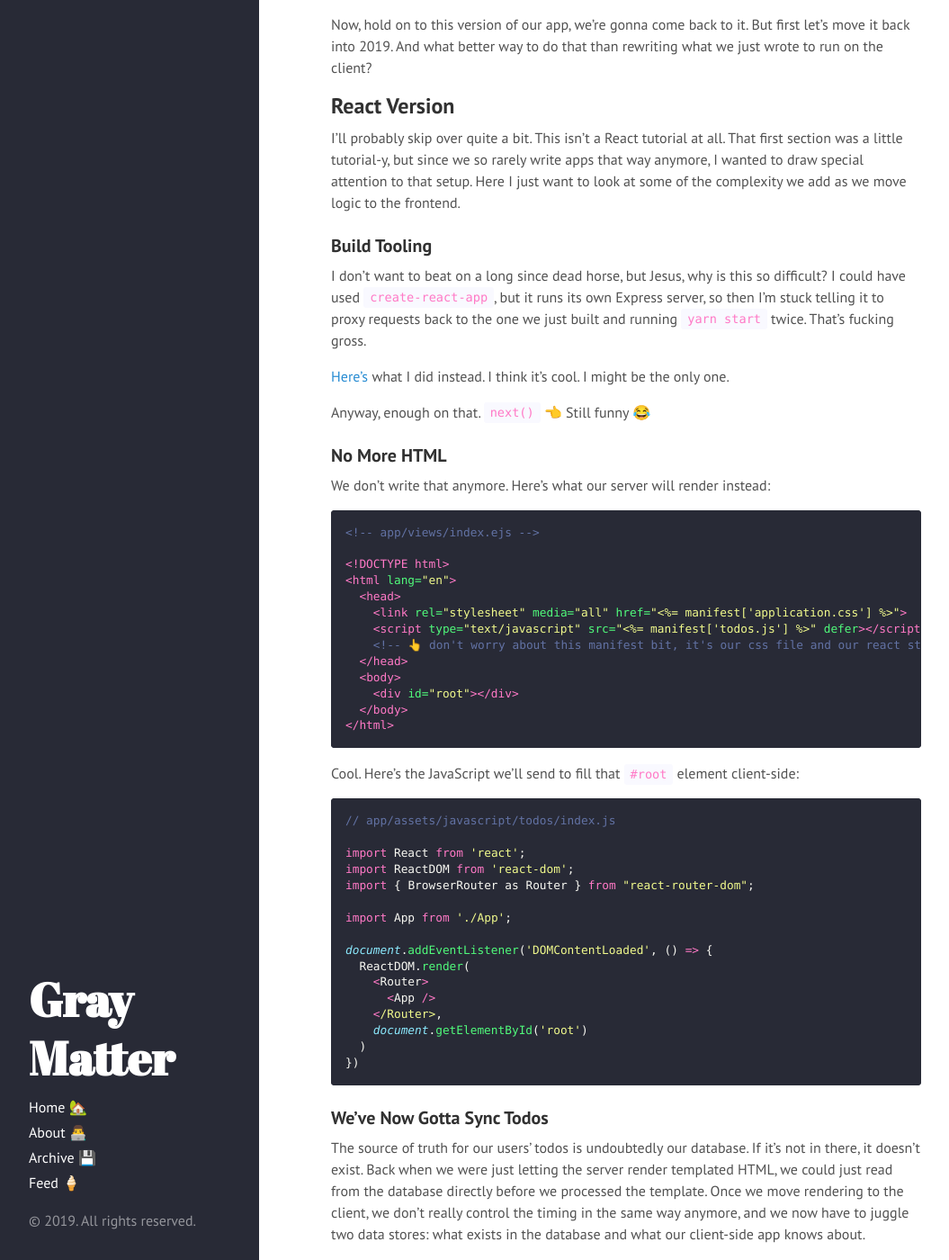
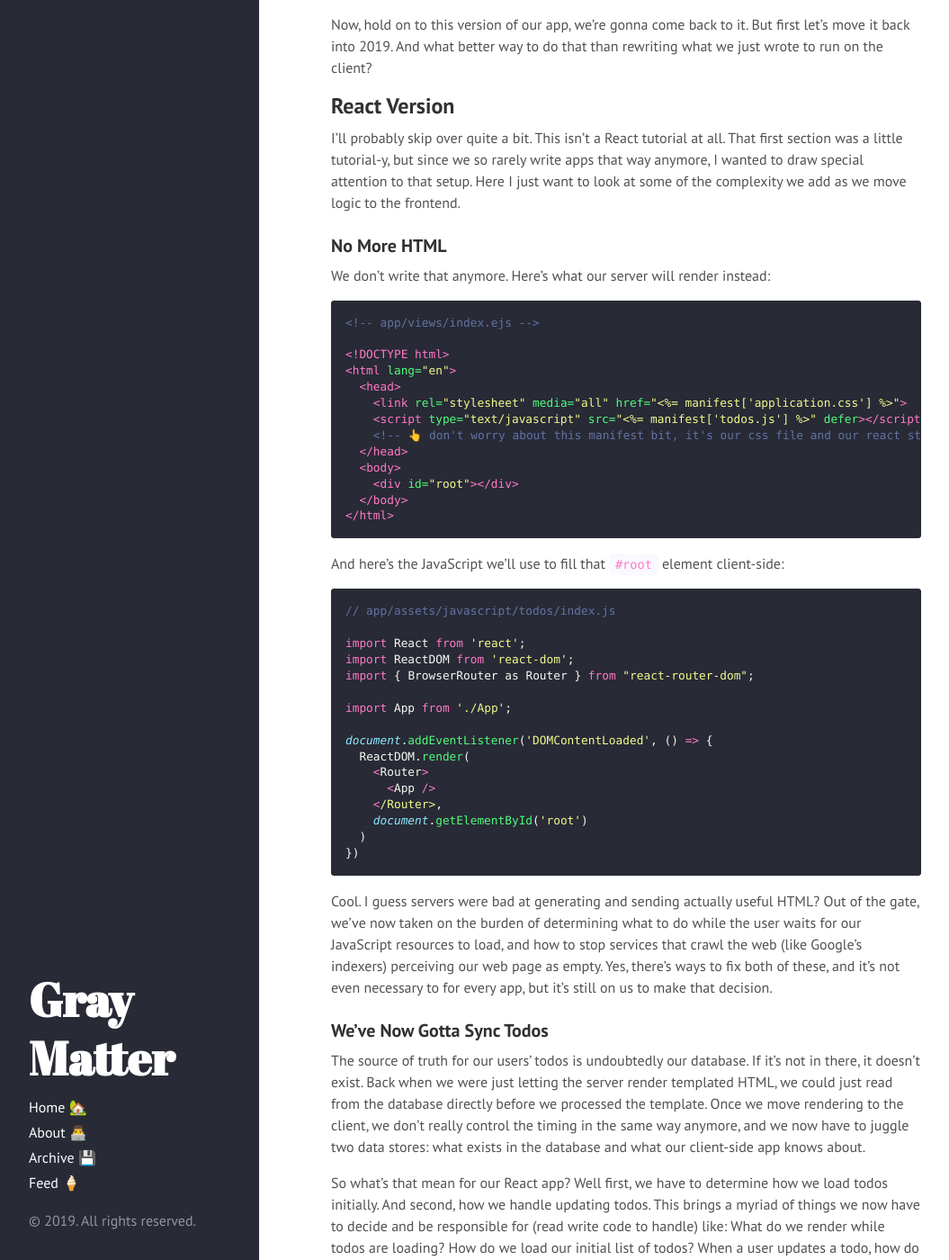
Before and after one commit to gkemmey/gray_matter, a Jekyll site: the page built from _posts/2019-03-11-making-a-case-for-turbolinks.md, in a window 1280 px wide and 1400 px high, scrolled down 15361 px. Shown: the whole window at 90% size, without its empty margins (0-1055 px from the left). Built offline with Jekyll 4.4.1, drawn with Linux system fonts in a browser that asks for light colours; comment, search, counter and statistics services are not loaded; some of the changed text lies outside the part shown.

Commit message:
edits post: making a (long-winded) case for turbolinks

````diff
--- a/_posts/2019-03-11-making-a-case-for-turbolinks.md
+++ b/_posts/2019-03-11-making-a-case-for-turbolinks.md
@@ -667,14 +667,6 @@
 
 I'll probably skip over quite a bit. This isn't a React tutorial at all. That first section was a little tutorial-y, but since we so rarely write apps that way anymore, I wanted to draw special attention to that setup. Here I just want to look at some of the complexity we add as we move logic to the frontend.
 
-### Build Tooling
-
-I don't want to beat on a long since dead horse, but Jesus, why is this so difficult? I could have used `create-react-app`, but it runs its own Express server, so then I'm stuck telling it to proxy requests back to the one we just built and running `yarn start` twice. That's fucking gross.
-
-[Here's](https://github.com/gkemmey/todomvc_express_and_ejs/blob/with-react-using-webpacker/Rakefile) what I did instead. I think it's cool. I might be the only one.
-
-Anyway, enough on that. `next()` 👈 Still funny 😂
-
 ### No More HTML
 
 We don't write that anymore. Here's what our server will render instead:
@@ -695,7 +687,7 @@
 </html>
 ```
 
-Cool. Here's the JavaScript we'll send to fill that `#root` element client-side:
+And here's the JavaScript we'll use to fill that `#root` element client-side:
 
 ```js
 // app/assets/javascript/todos/index.js
@@ -715,6 +707,8 @@
   )
 })
 ```
+
+Cool. I guess servers were bad at generating and sending actually useful HTML? Out of the gate, we've now taken on the burden of determining what to do while the user waits for our JavaScript resources to load, and how to stop services that crawl the web (like Google's indexers) perceiving our web page as empty. Yes, there's ways to fix both of these, and it's not even necessary to for every app, but it's still on us to make that decision.
 
 ### We've Now Gotta Sync Todos
 
@@ -829,7 +823,9 @@
 }
 ```
 
-Not too horrid. Actually, a lot like what we had to do in our template before. And for the `Todo` component, let's take it in pieces. First the setup:
+Not too horrid. Actually, a lot like what we had to do in our template before. Just without HTML, and with this other maybe-right-if-we-kept-our-two-client-and-server-versions-in-sync collection of todos... 😬
+
+And for the `Todo` component, let's take it in pieces. First the setup:
 
 ```js
 const Todo = ({ id, title, completed, refresh }) => {
@@ -848,7 +844,7 @@
 }
 ```
 
-Each `Todo` tracks two items of state 1) whether it's being edited and 2) what the new title is. I hate the `newTitle` bit, again we gotta take over something the browser _used to do for us_ -- managing the value currently in an input. This pattern is just something we have to do in React. And it's definitely not simpler than what we had before. In fact, React is patently bad at handling forms.
+Each `Todo` tracks two items of state 1) whether it's being edited and 2) what the new title is. I hate the `newTitle` bit. Again, we gotta take over something the browser _used to do for us_ -- managing the value currently in an input. This pattern is just something we have to do in React. And it's definitely not simpler than what we had before. In fact, React is patently bad at handling forms.
 
 But in fairness, juggling our "currently being edited" state got better. Let's add the JSX:
 
@@ -898,6 +894,14 @@
 Or really, more components and more state, it's just stored in the address bar now. Again, I'm largely gonna skip over this, but I just wanna call out this is yet another thing the browser used to handle for us. We're now responsible for keeping the address bar in sync with the state of our app. How? Well first we give that state to our `App` with the `<Route>` component. And then we use these special `Link` components [here](https://github.com/gkemmey/todomvc_express_and_ejs/blob/with-react-using-webpacker/app/assets/javascript/todos/App.js#L153-L167) to tell the address bar and our app "Hey, update _as if_ someone had followed this link".
 
 So is all that React stuff better than what we had before? Well, it's definitely not simpler. But it does prevent us from having to do full round-trips to the server, and that will always be quicker. But it's not the only way to accomplish such a thing...
+
+### Build Tooling
+
+I don't want to beat on a long since dead horse, but Jesus, why is this so difficult? I could have used `create-react-app`, but it runs its own Express server, so then I'm stuck telling it to proxy requests back to the one we just built and running `yarn start` twice. That's fucking gross.
+
+[Here's](https://github.com/gkemmey/todomvc_express_and_ejs/blob/with-react-using-webpacker/Rakefile) what I did instead. I think it's cool. I might be the only one.
+
+Anyway, enough on that.
 
 ## Turbolinks
 
@@ -1019,7 +1023,11 @@
 
 Perhaps more importantly than the amount of code it took, is how neatly this fits into our paradigm of writing web apps from 2008. It's nearly seamless! And for that, we've eliminated a large swath of problems we would have to take on using React. There's no exchanging data. No syncing two versions of truth. No asynchronous SPA framework to deal with. No countless other React-related problems and complexities we take on once we commit to that ecosystem.
 
-Also, the way Turbolinks replaces our whole `<body>` allow us to just focus on our initial rendering. Right, it's still _just_ the `index.ejs` file. We never have to worry about updating individual sections, which we saw a little bit of when we had to undo the state of our todo that was toggled for editing. We just always throw away what we have and re-render everything -- the whole `index.ejs` file.
+Also, the way Turbolinks replaces our whole `<body>` allows us to just focus on our initial rendering. Right, it's still _just_ the `index.ejs` file. We never have to worry about updating individual sections, which we saw a little bit of when we had to undo the state of our todo that was toggled for editing. We just always throw away what we have and re-render everything -- the whole `index.ejs` file.
+
+Are there downsides to Turbolinks? Certainly. We do have to be a [little more structured](https://github.com/turbolinks/turbolinks#making-transformations-idempotent) when we write frontend JavaScript that transforms our HTML. And replacing the entire `<body>` won't always be the most performant way to have done something. There will be times React would be faster. But that's fair. Like we said before, simplicity almost always comes at the cost of some speed.
+
+At the end of the day, Turbolinks is a great way to get (most of) the performance from a single page app with (most of) the simplicity of a server-rendered one 🌆
 
 ## Conclusion
 
````
Also changed, not shown: other parts of _posts/2019-03-11-making-a-case-for-turbolinks.md (+2 -2 lines).
